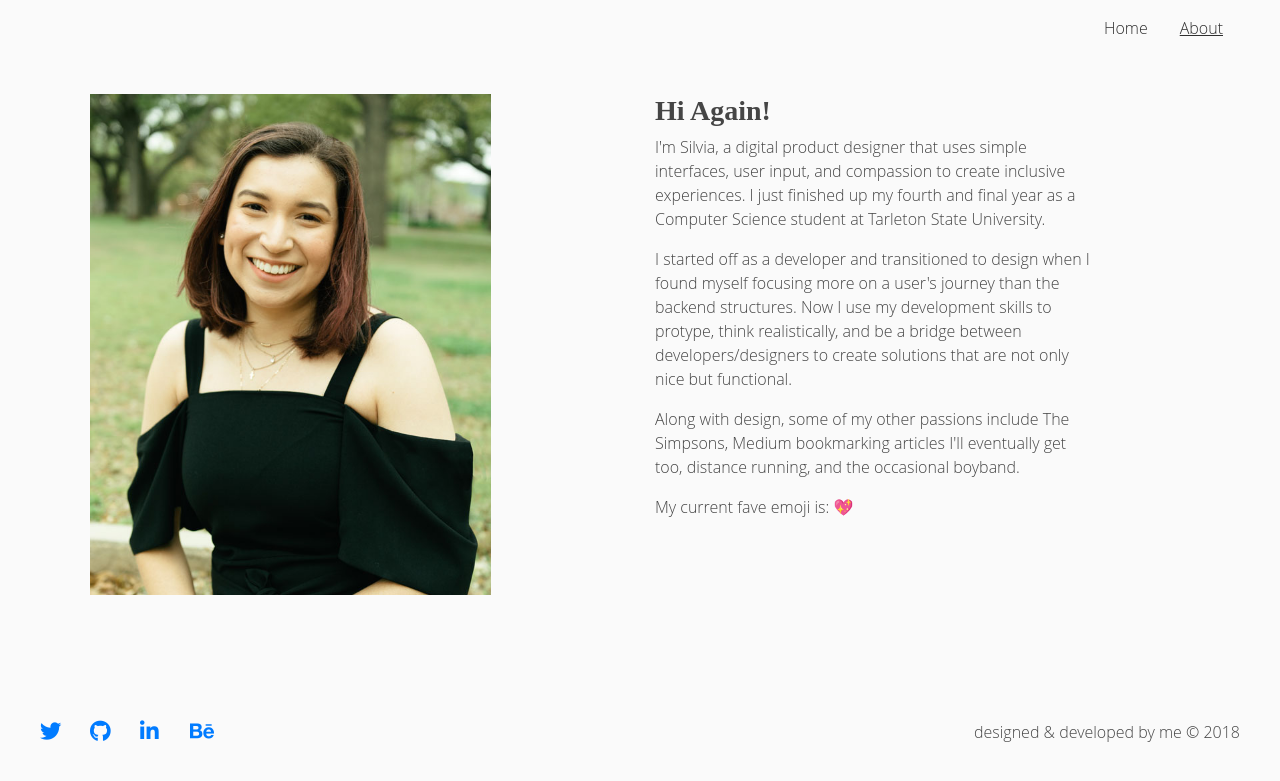
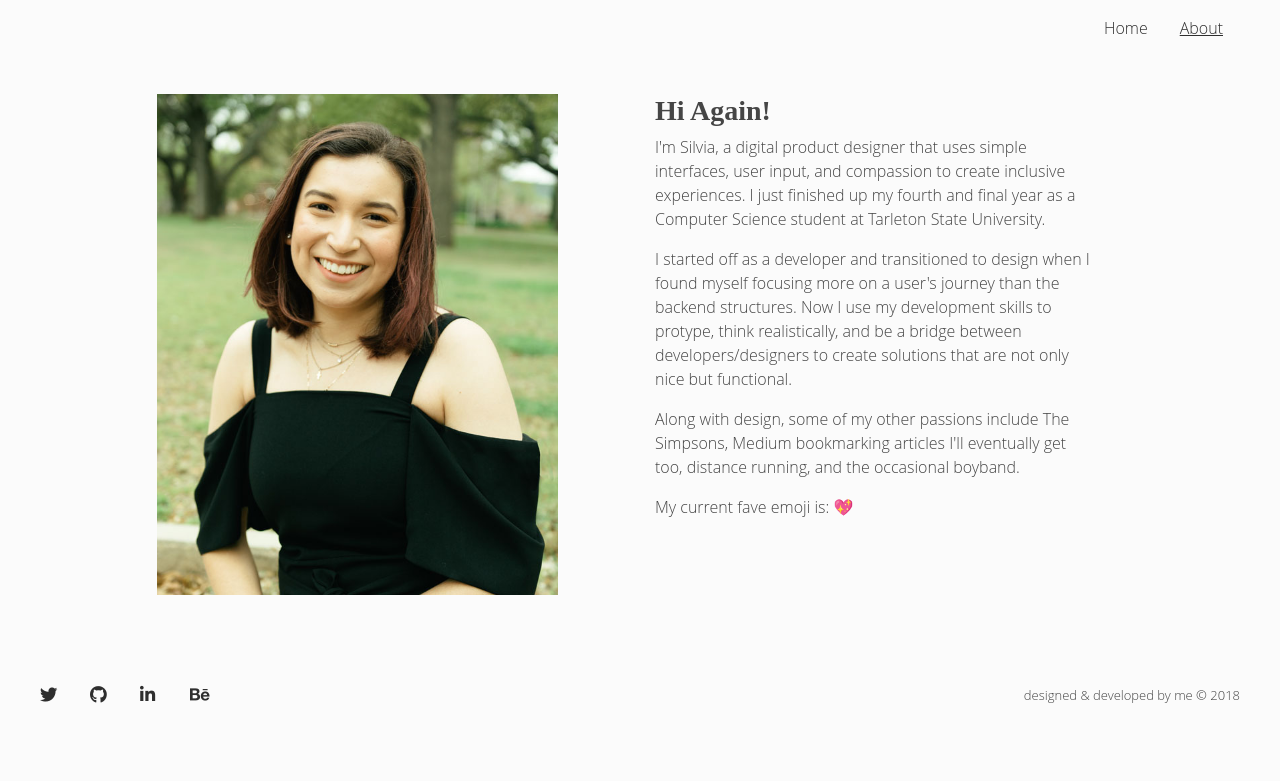
Before and after one commit to silviafuen/silviafuen.github.io, a Jekyll site: the page built from about.html, in a window 1280 px wide. Shown: the top 781 px of the page. Built offline with Jekyll 4.4.1, drawn with Linux system fonts in a browser that asks for light colours; nearby versions of some CDN libraries.

Commit message:
CSS Updates
- Changes to Footer style
- addition of overlay cards
- Background color change
- Image sizing tag update

```diff
--- a/about.html
+++ b/about.html
@@ -5,7 +5,7 @@
 ---
 <section class="row content-body">
   <div class="col-md-6 col-sm-12">
-    <img class="" src="assets/silvia-fuentes1.jpg">
+    <img class="img-tag" src="assets/silvia-fuentes1.jpg">
   </div>
   <div class="col-md-5 col-sm-12">
     <h3>Hi Again!</h3>
--- a/css/main.css
+++ b/css/main.css
@@ -1,22 +1,25 @@
 /**** DOC STYLE ****/
-html,
-body {
-  background-color: #fafafa;
+
+html, body {
+  background-color: #fbfbfb;
   color: #454545;
 }
-img {
+
+.img-tag {
   width: 75%;
-  text-align: right;
+  display: block;
+  margin-left: auto;
+  margin-right: auto;
 }
+
 /************************************/
 
 /**** TYPOGRAPHY ****/
 
 @import url('https://fonts.googleapis.com/css?family=Open+Sans:300,400,600|Playfair+Display:400,600,900');
-
 h1, h2, h3 {
   font-family: 'Playfair Display', serif;
-  font-weight: 600;
+  font-weight: 900;
 }
 
 h1 {
@@ -28,17 +31,26 @@
   color: #3C7072;
 }
 
-p,body {
+h4 {
+  font-size: 100%;
+}
+
+p, body {
+  line-height: 24px;
   color: #454545;
   font-family: 'Open Sans', sans-serif;
   font-weight: 300;
 }
 
+.navbar-dark {
+  background-color: grey;
+}
 
 .text-link {
   text-decoration: underline;
   color: #DBA367;
 }
+
 .text-link:hover {
   text-decoration: underline;
   color: #EDBF8E;
@@ -47,17 +59,33 @@
 .btn-outline-info:hover {
   background-color: #69B2B5;
 }
+
+
 /************************************/
 
 /**** HEADER + FOOTER ****/
 
+header {}
+
 header, footer {
+  font-weight: 300;
   padding-left: 2%;
   padding-right: 2%;
 }
 
 footer {
-  margin-top: 3%;
+  font-size: 13px;
+  margin-top: 0%;
+  margin-bottom: 3%;
+}
+
+.li-foot {
+  padding-right: 5px;
+  color: #2E2E2E;
+}
+
+.li-foot:hover {
+  color: #7C7C7C;
 }
 
 .nav-link {
@@ -76,51 +104,63 @@
 /************************************/
 
 /**** JUMBOTRON ****/
+
 .intro-bg {
   height: 32vh;
-  background-color: #B9DEE0;
+  background-color: #ADD1D3;
+  border-bottom: 4px solid #99BABC;
 }
 
 .intro-div {
-  padding: 2% 0% 0% 2%;
-  margin: 4%;
-  background-color: #69B2B5;
+  padding: 2%;
+  margin: 4% 0 0% 2%;
 }
+
 /************************************/
 
 /**** CONTENT CARDS ****/
+
 .content-body {
   height: 100%;
   padding: 3% 6% 7% 6%;
 }
 
 .content-divs {
-
+  padding: 2%;
   margin: 8% 2% 6% 2%;
+  background-color: #fff;
+  border-radius: 1%;
+  border:
 }
 
 /**** ABOUT ME CARD ****/
+
 .content-body {
   height: 100%;
   padding: 3% 6% 7% 6%;
 }
+
 /************************************/
 
 /****VISUALS + PROTOTYPE CARDS ****/
+
 .other1, .other {
   margin-bottom: 4%;
   height: 32vh;
   padding: 7%;
+}
+
+.card {
   text-align: center;
+  margin: 0 4% 8% 4%;
 }
-.other1 {
-  background-color: #C86F85;
+
+.card-img {
+  opacity: .3;
 }
-.other {
-  background-color: #5045B1;
 
+.card-title {
+  padding: 2% 0% 0% 0%;
 }
-.other1:hover, .other:hover {
-  background-color:rgba(192,192,192,0.3);
-}
+
 /************************************/
```
